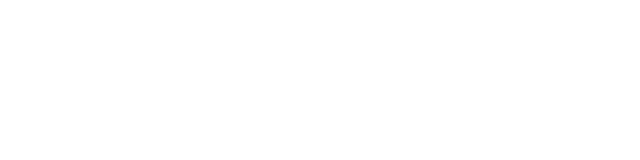
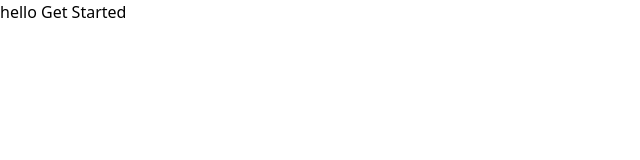
Before and after one commit to das-subho06/BazaarBuddy, a React (Vite) app in the folder client/: page /getStarted in a window 1280 px wide. Before the commit this address had no page. Shown: the top 160 px of the page, without its empty margins (0-640 px from the left). Built offline with nearby package versions, Linux system fonts and the light colour scheme.

Commit message:
getstarted page created

```diff
--- a/client/src/App.jsx
+++ b/client/src/App.jsx
@@ -8,6 +8,8 @@
 import { BrowserRouter as Router } from 'react-router-dom';
 import toast, { Toaster } from 'react-hot-toast';
 import './App.css';
+import GetStarted from "./pages/getstarted.jsx";
+
 
 function App() {
     return (
@@ -16,6 +18,7 @@
                  <Route path='/' element={<LandingPage/>}/>
                     <Route path='/register' element={<RegisterPage/>}/>
                     <Route path='/phoneAuthentication' element={<PhoneAuthentication/>}/>
+                    <Route path='/getStarted' element={<GetStarted/>}/>
                 <Route path='/login' element={<Login/>}/>
 
             </Routes>
--- a/client/src/components/HeroSection.jsx
+++ b/client/src/components/HeroSection.jsx
@@ -1,7 +1,15 @@
 import React from 'react';
 import { ArrowRight, MapPin, Users, TrendingUp, Star } from 'lucide-react';
+import { useNavigate } from 'react-router-dom';
+import { Routes, Route } from 'react-router-dom';
+
 
 export default function HeroSection() {
+    const navigate = useNavigate();
+    function nav() {
+        navigate('/GetStarted');
+    }
+
     return (
         <section id="home" className="min-h-screen bg-gradient-to-br from-orange-50 via-white to-yellow-50 pt-20">
             <div className="max-w-7xl mx-auto px-4 sm:px-6 lg:px-8 py-20">
@@ -18,7 +26,7 @@
                             </p>
                         </div>
 
-                        <button className="bg-gray-900 text-white px-8 py-4 rounded-full text-lg font-semibold hover:bg-gray-800 transition-all duration-300 transform hover:scale-105 flex items-center space-x-2">
+                        <button onClick={()=>{nav()}} className="bg-gray-900 text-white px-8 py-4 rounded-full text-lg font-semibold hover:bg-gray-800 transition-all duration-300 transform hover:scale-105 flex items-center space-x-2">
                             <span>Get Started</span>
                             <ArrowRight className="w-5 h-5" />
                         </button>
--- a/client/src/components/LoginPage.jsx
+++ b/client/src/components/LoginPage.jsx
@@ -49,6 +49,7 @@
         e.preventDefault();
         if (validateForm()) {
             onLogin({ ...formData, userType });
+
         }
     };
     const navigate = useNavigate();
--- /dev/null
+++ b/client/src/pages/getstarted.jsx
@@ -0,0 +1,10 @@
+import React from "react";
+
+function GetStarted()  {
+    return (
+        <div style={{color:'black'}}>
+            <h1>hello Get Started</h1>
+        </div>
+    )
+}
+export default GetStarted;
```
